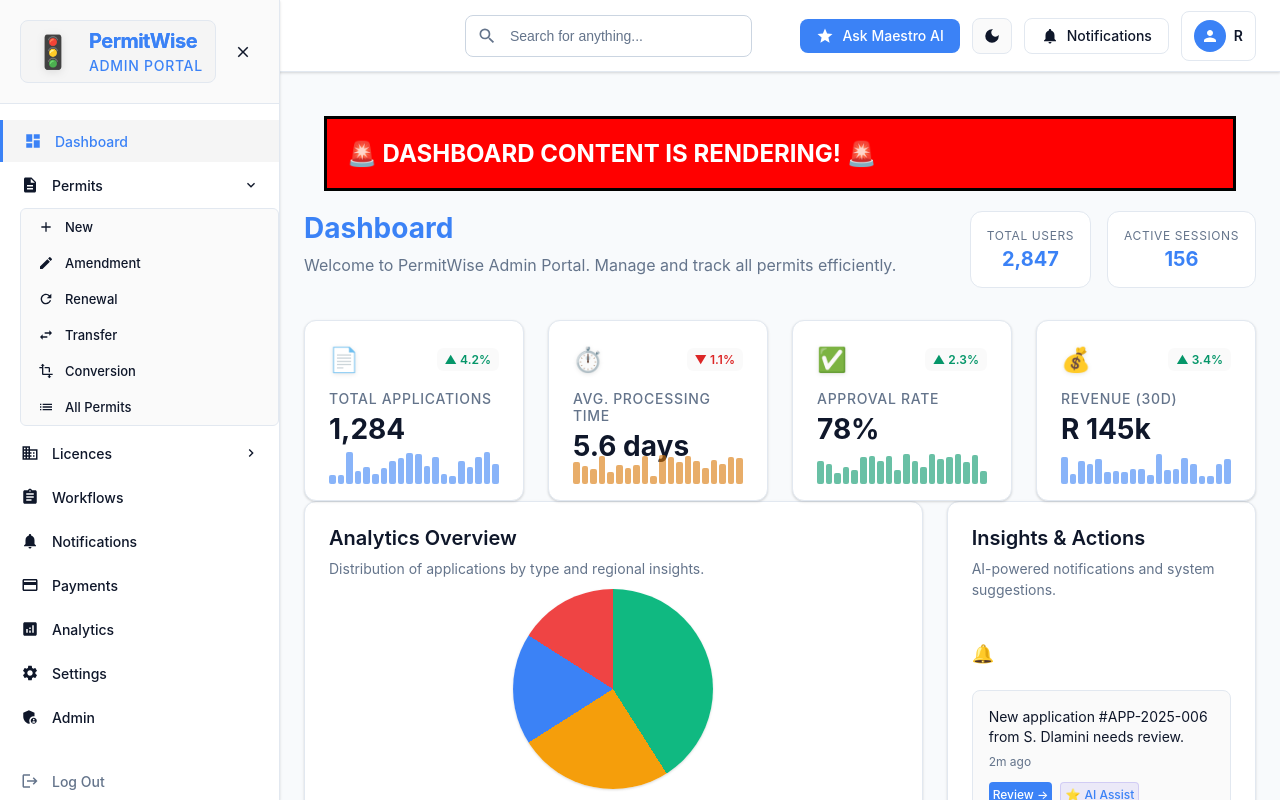
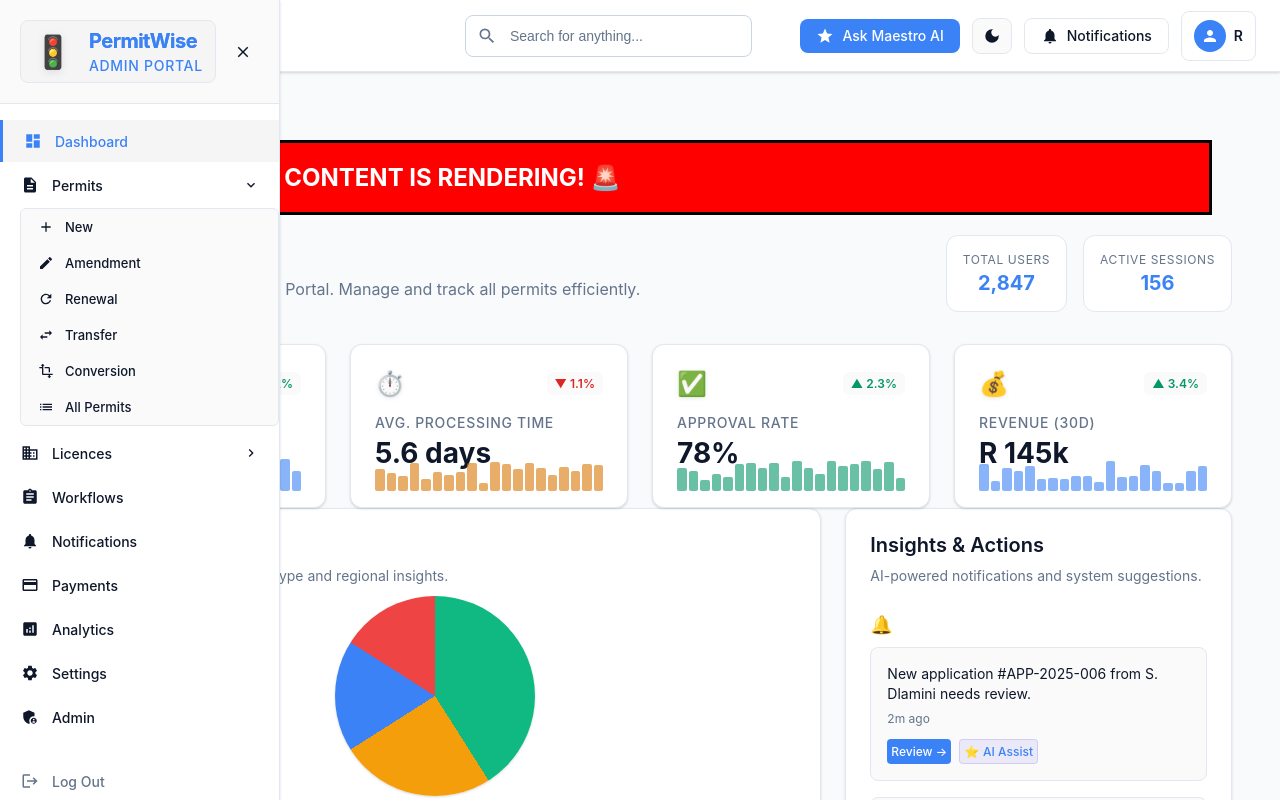
Before and after one commit to GiftNdlala/permitwise-web, a React (Create React App) app in the folder permitswise-web/: page /#/admin/login in a window 1280 px wide. Both pictures are taken after typing "name@example.com", "Sample123" into the empty fields and a click on the button "Sign In to Admin Portal". Shown: the top 800 px of the page. Built offline with nearby package versions, Linux system fonts and the light colour scheme.

Commit message:
chnages 5.0

```diff
--- a/permitswise-web/src/components/Layout/Layout.css
+++ b/permitswise-web/src/components/Layout/Layout.css
@@ -9,8 +9,13 @@
 
 .layout .main-content {
   flex: 1;
-  margin-left: var(--sidebar-width, 280px);
-
+  min-width: 0;
+  padding: 24px;
+  background: var(--bg);
+  min-height: 100vh;
+  overflow-y: auto;
+  width: 100%;
+  margin-left: 0;
 }
 
 @media (max-width: 768px) {
```
